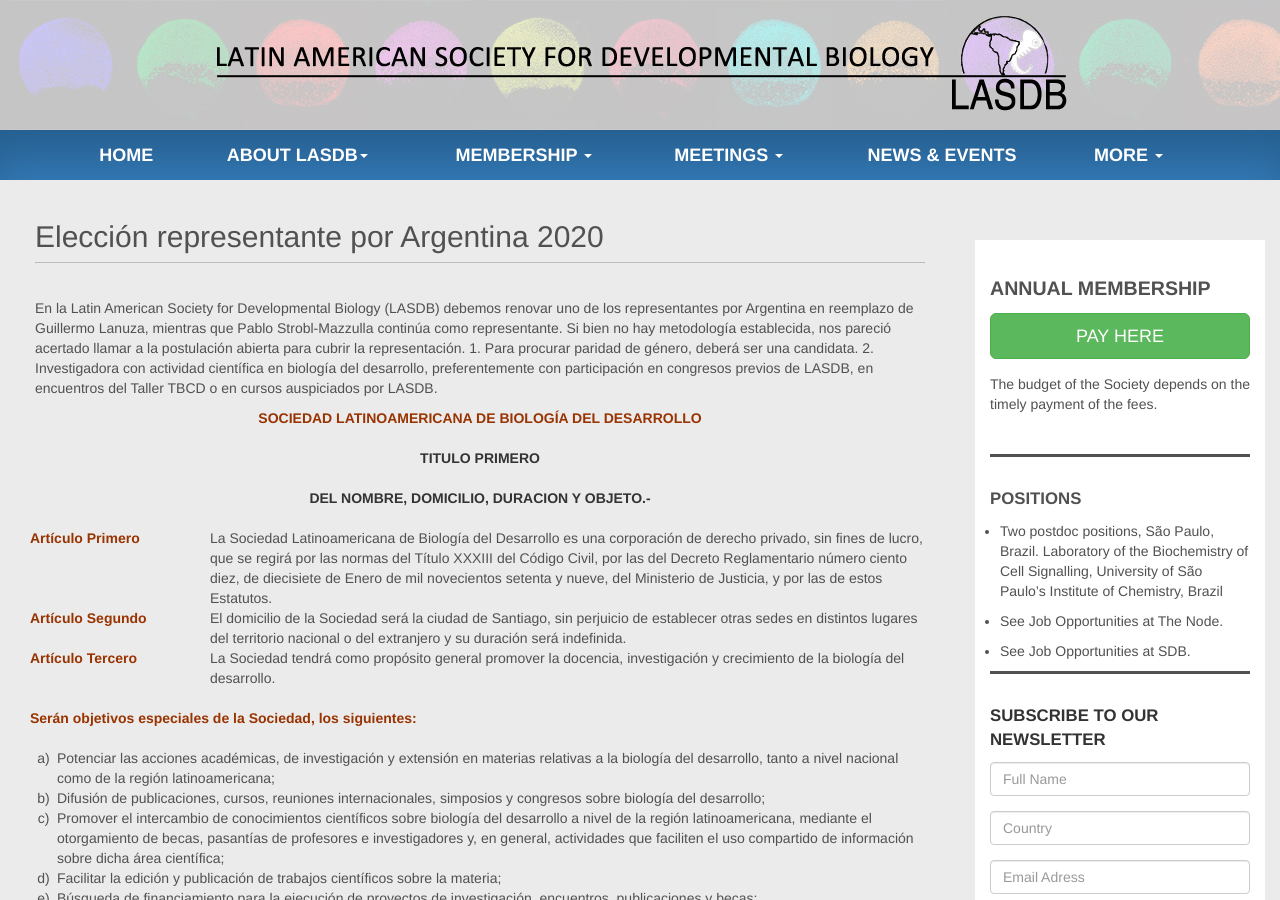
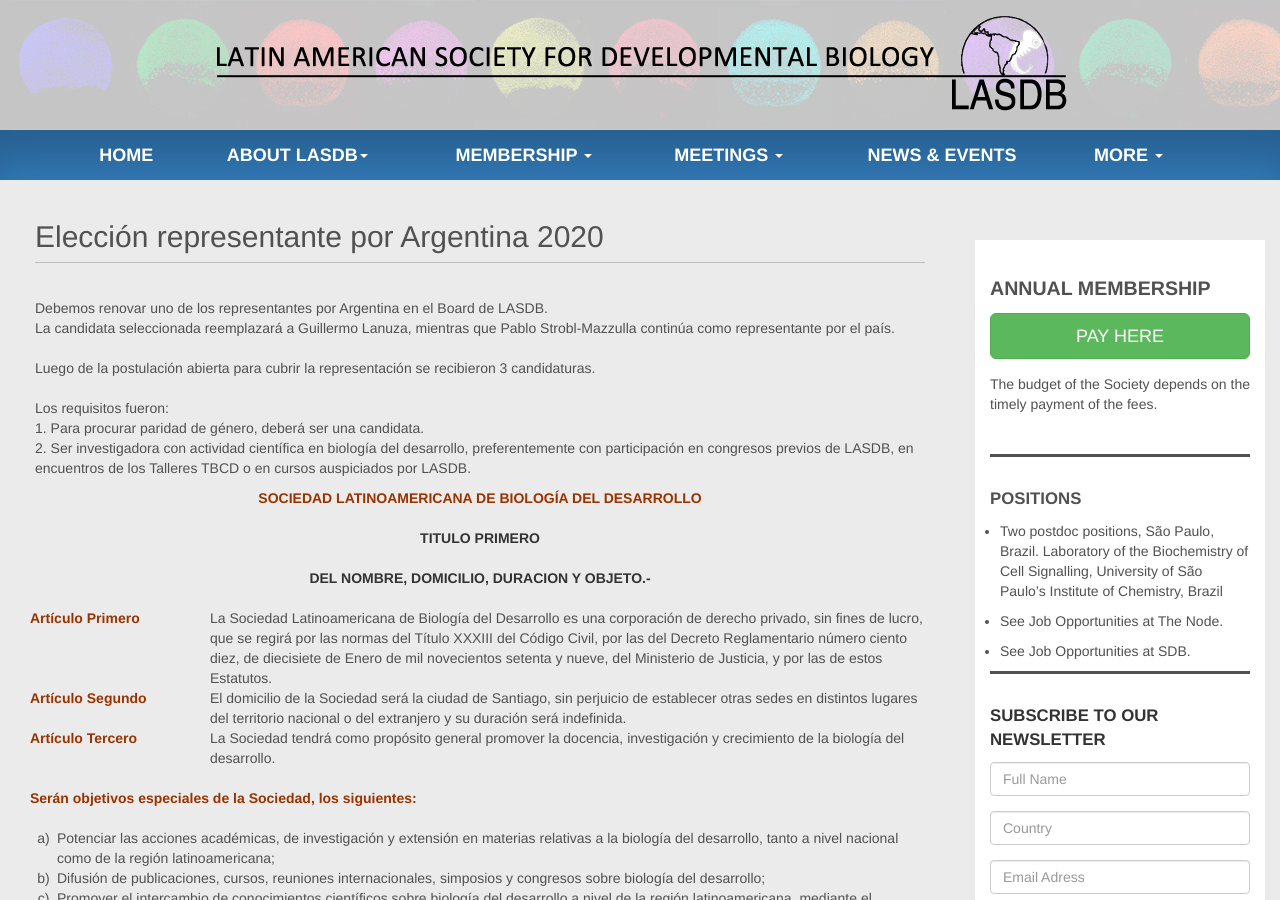
Before and after one commit to lasdb/lasdb.github.io, a Jekyll site: the page built from pages/Argentina-representante-2020.html, in a window 1280 px wide and 900 px high. Built offline with Jekyll 4.4.1, drawn with Linux system fonts in a browser that asks for light colours; nearby versions of some CDN libraries.

Commit message:
Update Argentina-representante-2020.html

```diff
--- a/pages/Argentina-representante-2020.html
+++ b/pages/Argentina-representante-2020.html
@@ -6,10 +6,12 @@
 <h2 class="page-header">Elección representante por Argentina 2020</h2>
 <div class="panel panel-default">
     <div class="panel-body">
-        <p id="Argentina-representante-2020-intro">En la Latin American Society for Developmental Biology (LASDB) debemos renovar uno de los representantes por Argentina en reemplazo de Guillermo Lanuza, mientras que Pablo Strobl-Mazzulla continúa como representante.
-Si bien no hay metodología establecida, nos pareció acertado llamar a la postulación abierta para cubrir la representación.
-1. Para procurar paridad de género, deberá ser una candidata.
-2. Investigadora con actividad científica en biología del desarrollo, preferentemente con participación en congresos previos de LASDB, en encuentros del Taller TBCD o en cursos auspiciados por LASDB.
+        <p id="Argentina-representante-2020-intro">Debemos renovar uno de los representantes por Argentina en el Board de LASDB. <br>
+La candidata seleccionada reemplazará a Guillermo Lanuza, mientras que Pablo Strobl-Mazzulla continúa como representante por el país. <br><br>
+Luego de la postulación abierta para cubrir la representación se recibieron 3 candidaturas. <br><br>
+Los requisitos fueron: <br>
+1. Para procurar paridad de género, deberá ser una candidata. <br>
+2. Ser investigadora con actividad científica en biología del desarrollo, preferentemente con participación en congresos previos de LASDB, en encuentros de los Talleres TBCD o en cursos auspiciados por LASDB. <br>
 
         </p>
         <div class="xg_module">
```
